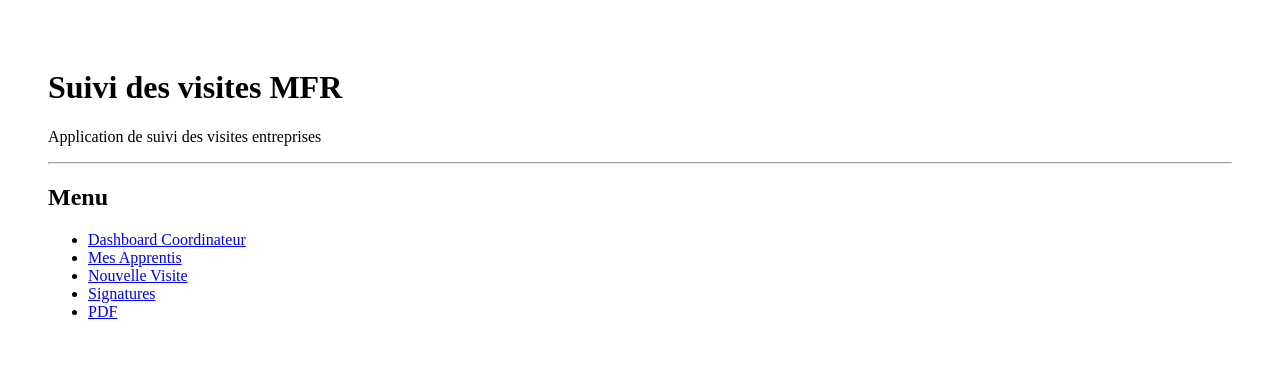
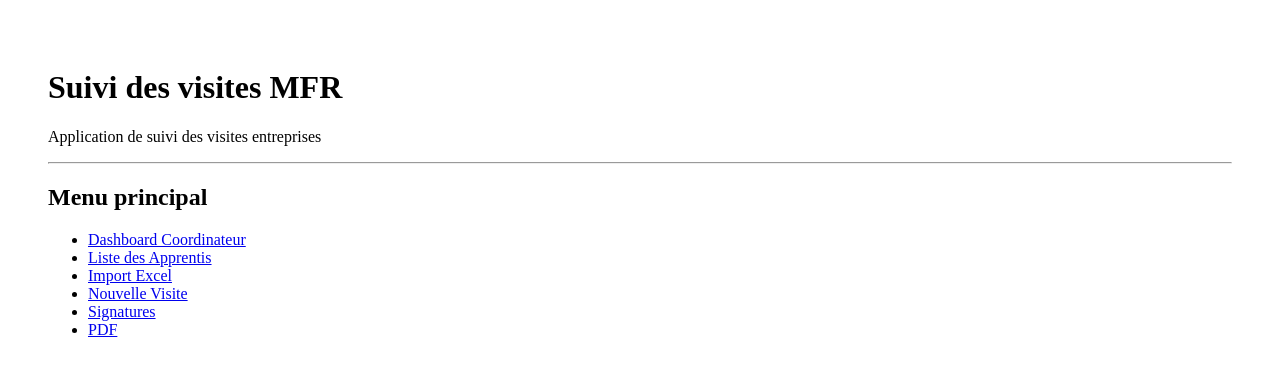
Before and after one commit to fabsalel-design/suivi-visites-mfr, a Next.js app: page / in a window 1280 px wide. Shown: the top 376 px of the page. Built offline with nearby package versions, Linux system fonts and the light colour scheme.

Commit message:
Update page.tsx

```diff
--- a/app/page.tsx
+++ b/app/page.tsx
@@ -9,7 +9,7 @@ export default function HomePage() {
 
       <hr />
 
-      <h2>Menu</h2>
+      <h2>Menu principal</h2>
 
       <ul>
         <li>
@@ -20,7 +20,13 @@ export default function HomePage() {
 
         <li>
           <Link href="/apprentis">
-            Mes Apprentis
+            Liste des Apprentis
+          </Link>
+        </li>
+
+        <li>
+          <Link href="/import">
+            Import Excel
           </Link>
         </li>
 
```
